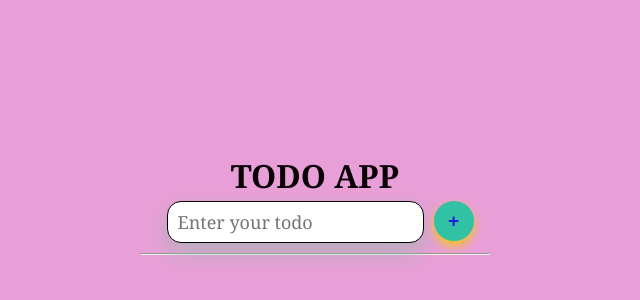
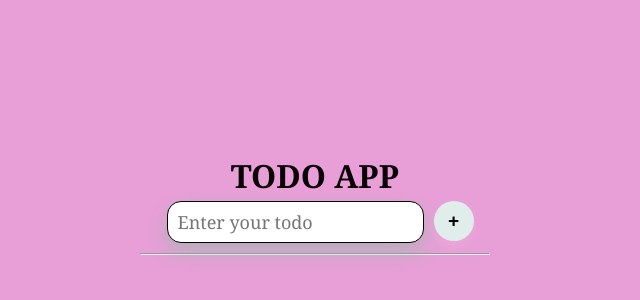
Before and after one commit to palakbaghele/Todo-app, a React (Create React App) app: page / in a window 1280 px wide. Shown: the top 300 px of the page, without its empty margins (325-965 px from the left). Built offline with nearby package versions, Linux system fonts and the light colour scheme.

Commit message:
Modification added in css

```diff
--- a/src/App.css
+++ b/src/App.css
@@ -44,13 +44,13 @@ body{
   height:40px;
   border-radius: 50%;
   border:none;
-  background-color:#31c1a4;
-  color: hsl(240, 75%, 49%);
+  background-color:#e1edeb;
+  color: hsl(240, 100%, 0%);
   font-weight: bolder;
   font-size: larger;
   margin-left: 10px;
   cursor: pointer;
-  box-shadow: 0px 5px 10px hsla(48, 92%, 51%, 0.929);
+  box-shadow: 0px 5px 10px hsla(48, 41%, 88%, 0.15);
   transition: 0.3s;
 }
 .add-btn:active{
```
